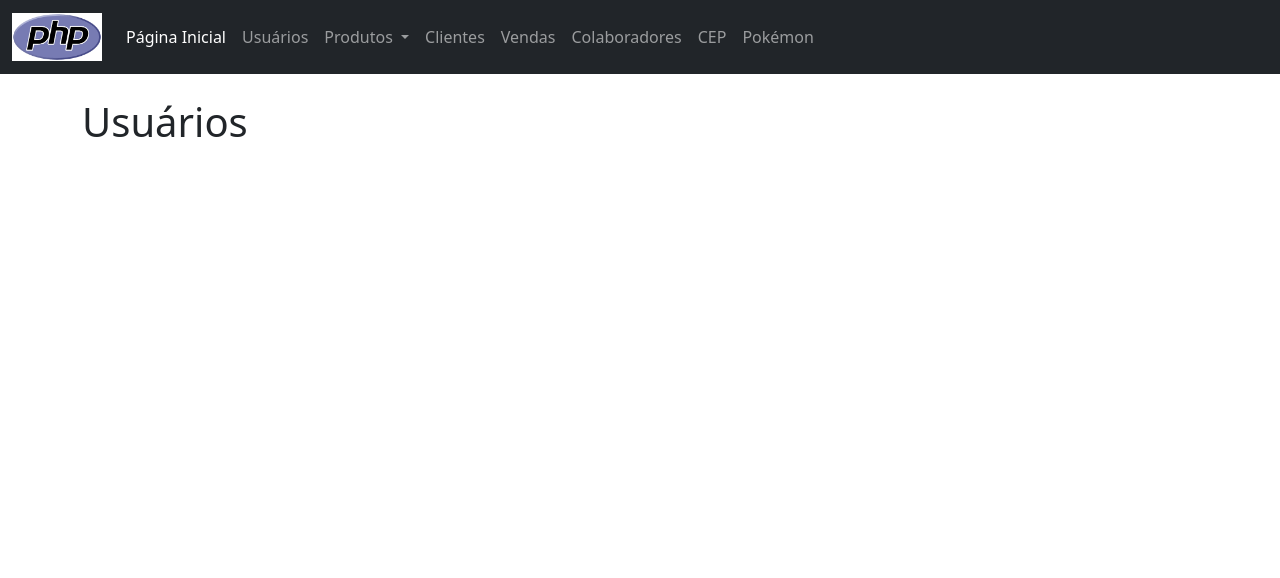
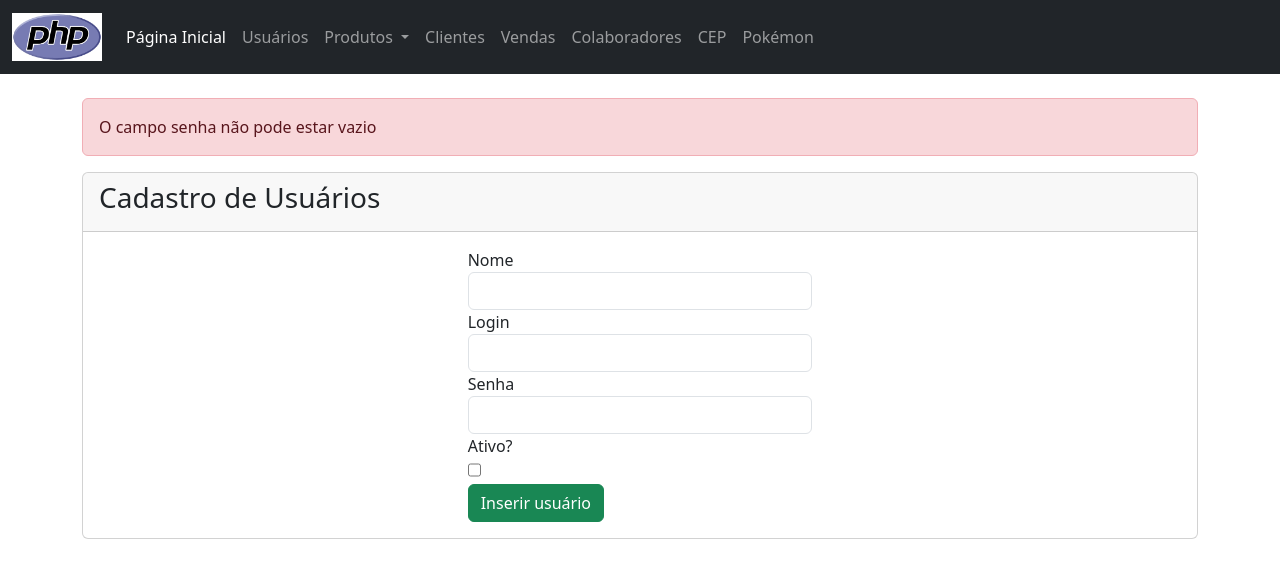
Before and after one commit to Melo-Edvaldo/videos, a PHP site: page /usuarios.php in a window 1280 px wide. Shown: the top 578 px of the page. Run offline with PHP 8.4, Linux system fonts and the light colour scheme.

Commit message:
Conexão e Usuários

```diff
--- a/usuarios.php
+++ b/usuarios.php
@@ -2,9 +2,76 @@
     $titulo = "Lista de Usuários";
     $logo = "./img/logoPHP.png";
     include "./layout/cabecalho.php";
+
+    if(isset($_POST) && !empty($_POST)) {
+        if(empty($_POST["login"])) { // login está em name
+            ?>
+                <div class="alert alert-danger">
+                    O campo login não pode estar vazio
+                </div>
+            <?php
+        }
+    } else if(empty($_POST["senha"])) {
+        ?>
+            <div class="alert alert-danger">
+                O campo senha não pode estar vazio
+            </div>
+        <?php
+    } else {
+        include "conexao.php";
+        // $conn -> variável que representa a conexão com o banco de dados
+        $nome = $_POST["nome"];
+        $login = $_POST["login"];
+        $senha = $_POST["senha"];
+        $ativo = $_POST["ativo"] == "on" ? true : false;
+
+        $query = "INSERT INTO usuarios (nome, login, senha, ativo) VALUES ('$nome','$login','$senha',$ativo)";
+        $result = mysqli_query($conn, $query);
+        if($result == 1) {
+            ?>
+            <div class="alert alert-success">
+            Usuário inserido com sucesso
+            </div>
+        <?php
+        }
+    }
 ?>
 
-<h1>Usuários</h1>
+<div class="card">
+    <div class="card-header">
+        <h3>Cadastro de Usuários</h3>
+    </div>
+
+    <div class="card-body">
+        <div class="row">
+            <div class="col-md-4 offset-4">
+                <form action="./usuarios.php" method="post">
+                    <div class="form-group">
+                        <label>Nome</label>
+                        <input type="text" name="nome" class="form-control" />
+                    </div>
+                    <div class="form-group">
+                        <label>Login</label>
+                        <input type="text" name="login" class="form-control" />
+                    </div>
+                    <div class="form-group">
+                        <label>Senha</label>
+                        <input type="password" name="senha" class="form-control" />
+                    </div>
+                    <div class="form-group">
+                        <label>Ativo?</label>
+                        <input type="checkbox" name="ativo" class="form-check" />
+                    </div>
+                    <div class="form-group">
+                        <button class="btn btn-success" type="submit">
+                            Inserir usuário
+                        </button>
+                    </div>
+                </form>
+            </div>
+        </div>
+    </div>
+</div>
 
 <?php
     include "./layout/rodape.php";
```
Also changed, not shown: conexao.php (added, +11 -0 lines).
